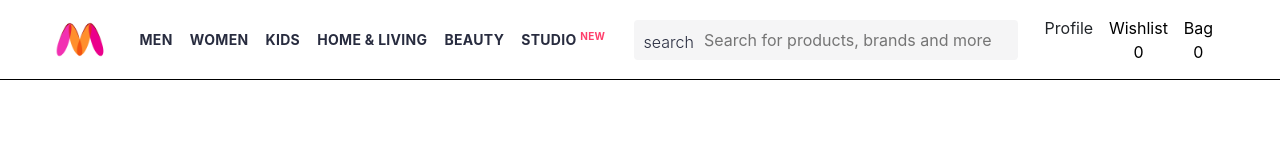
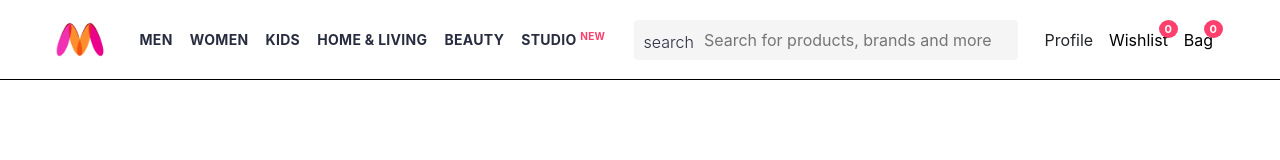
Before and after one commit to shubhampathare25/myntra-Clone, a React (Vite) app in the folder 3-myntra-react-clone/: page / in a window 1280 px wide. Shown: the top 160 px of the page. Built offline with nearby package versions, Linux system fonts and the light colour scheme; no server answers.

Commit message:
add wishlist feature and navbar badge count

```diff
--- a/3-myntra-react-clone/src/index.css
+++ b/3-myntra-react-clone/src/index.css
@@ -381,3 +381,19 @@ a.action_container:link {
 .spinner {
   margin: 100px 0px;
 }
+
+.action_container {
+  position: relative; /* Badge la position karnyasaathi he garjeche ahe */
+}
+
+.count_badge {
+  position: absolute;
+  top: -8px;
+  right: -10px;
+  background-color: #ff3f6c; /* Myntra cha famous red/pink color */
+  color: white;
+  border-radius: 50%;
+  padding: 1px 6px;
+  font-size: 11px;
+  font-weight: bold;
+}
```
